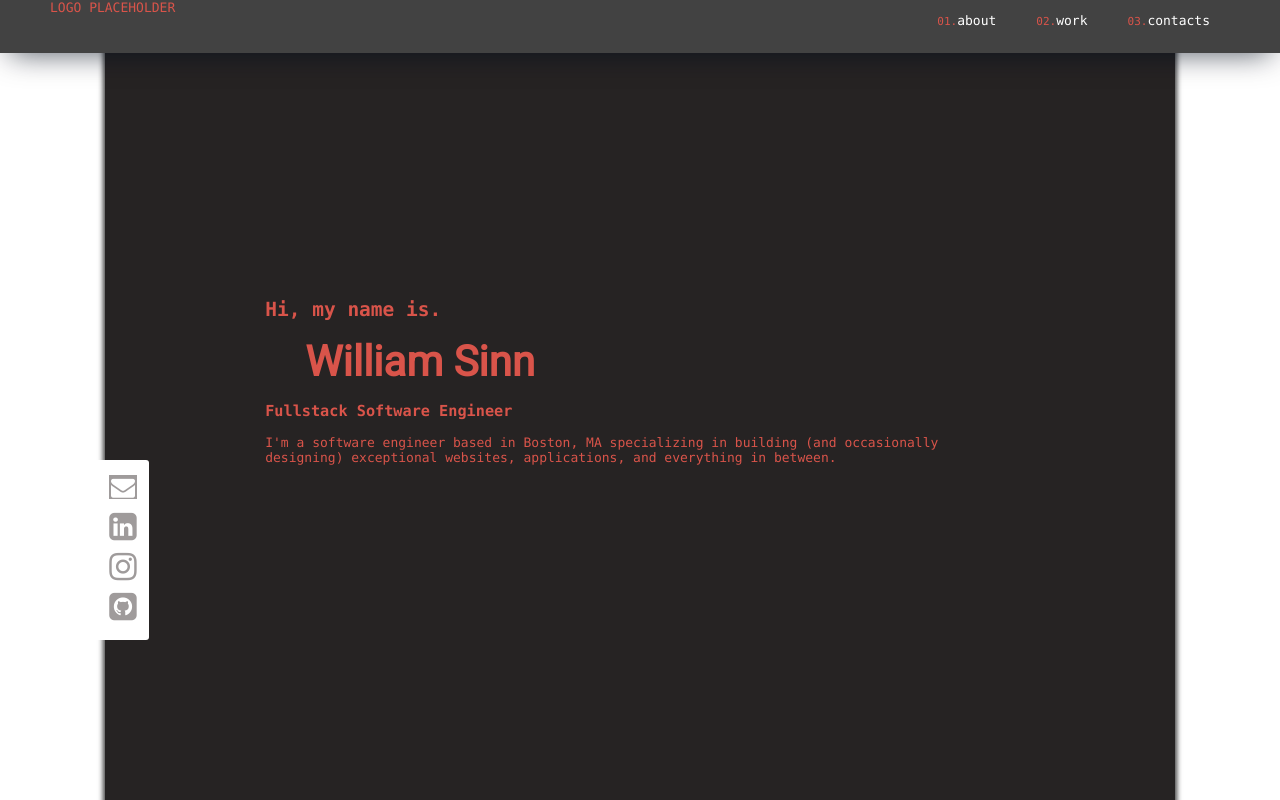
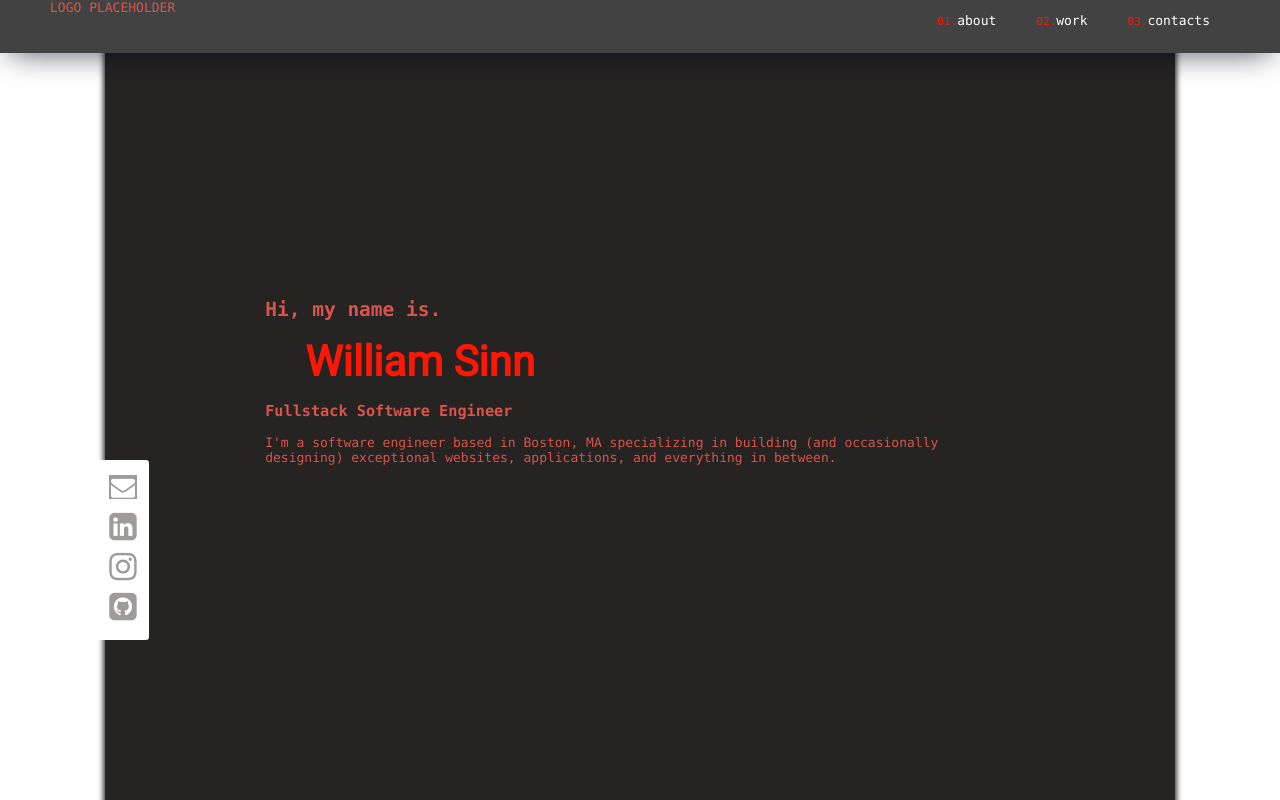
Before and after one commit to willsinn/ws-portfolio, a React (Create React App) app: page / in a window 1280 px wide. Shown: the top 800 px of the page. Built offline with nearby package versions, Linux system fonts and the light colour scheme; a web font is replaced by a local one.

Commit message:
update title red

```diff
--- a/src/App.css
+++ b/src/App.css
@@ -1,6 +1,8 @@
 :root {
   /* --txt-yw: rgb(252, 230, 35, 1); */
-  --titles-red: rgb(228, 34, 19);
+  /* --titles-red: rgb(228, 34, 19); */
+
+  --titles-red: rgb(255, 23, 5);
   --txt-wht: #fff;
   --content-red: rgb(217, 84, 74);
   --content: rgb(247, 159, 152);
@@ -162,6 +164,7 @@ li {
   font-weight: 900;
   font-family: "Roboto", sans-serif;
   margin: 4px 0 0 40px;
+  color: var(--titles-red);
 }
 .content-cont {
   margin-top: 24px;
@@ -485,6 +488,7 @@ li {
 }
 .nav-num {
   font-size: 11px;
+  color: var(--titles-red);
 }
 .clipboard {
   height: 40px;
```
